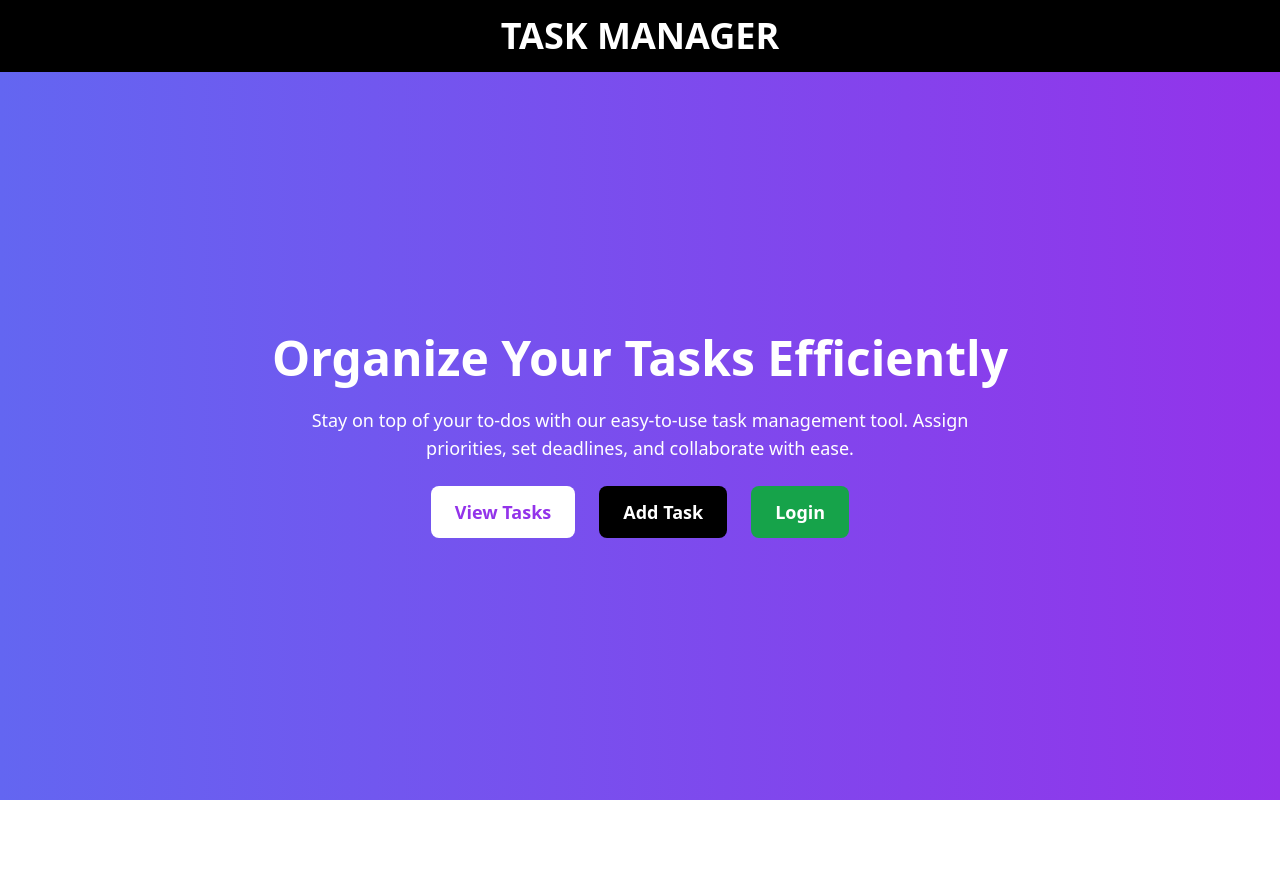
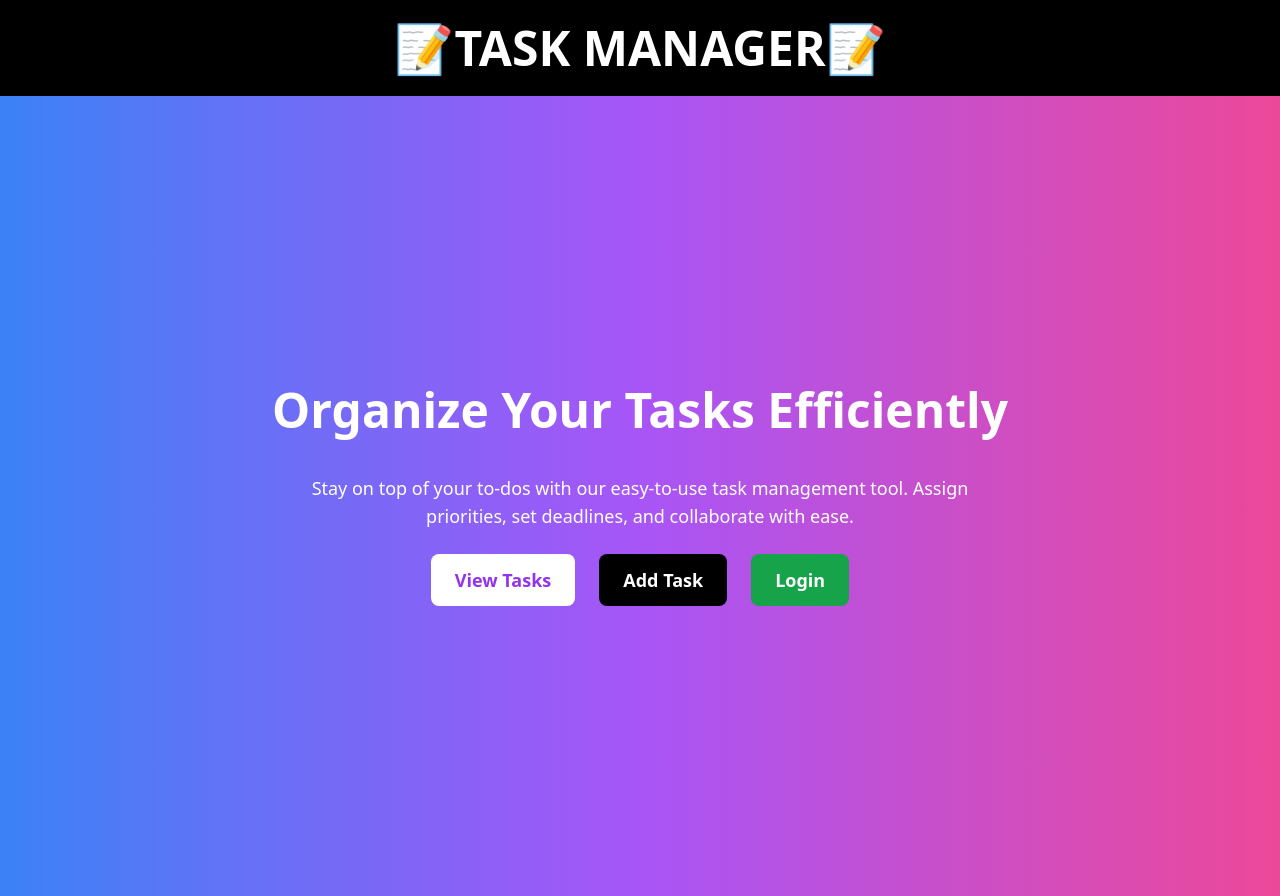
Before and after one commit to Dhun04/Task-Manager, a React (Vite) app: page / in a window 1280 px wide. Before the commit the page ends 800 px from the top, so only its background shows below. Built offline with nearby package versions, Linux system fonts and the light colour scheme; the HTML template or start-up script is replaced by a standard one.

Commit message:
Update HomePage.jsx

```diff
--- a/src/pages/HomePage.jsx
+++ b/src/pages/HomePage.jsx
@@ -6,15 +6,17 @@ const HomePage = () => {
   return (
     <div className="flex flex-col min-h-screen">
       {/* Header Section */}
-      <header className="bg-black text-white py-4 text-center text-4xl font-bold">
-        TASK MANAGER
+      <header className="bg-black text-white py-6 text-center text-5xl font-bold">
+      📝TASK MANAGER📝
       </header>
 
       {/* Main Content Section */}
-      <div className="flex flex-col items-center justify-center flex-grow bg-gradient-to-r from-indigo-500 to-purple-600 text-white p-10">
+      <div className="flex flex-col items-center justify-center min-h-screen bg-gradient-to-r from-blue-500 via-purple-500 to-pink-500 text-white p-10 text-center">
+
+
         <motion.h1
-          className="text-5xl font-extrabold mb-6"
-          initial={{ opacity: 0, y: -50 }}
+          className="text-5xl font-extrabold mb-10"
+          initial={{ opacity: 0, y: -60 }}
           animate={{ opacity: 1, y: 0 }}
           transition={{ duration: 0.7 }}
         >
```
